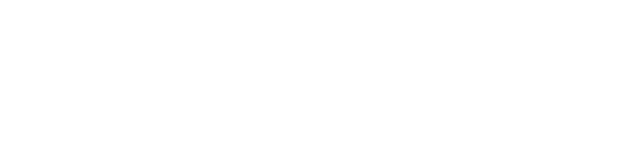
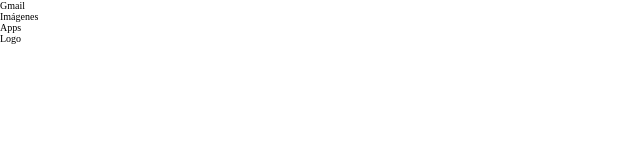
Before and after one commit to jimmy-bustillo/google-home-page, a plain HTML site: page index.html in a window 1280 px wide. Shown: the whole page, without its empty margins (0-640 px from the left). Drawn offline with Linux system fonts and the light colour scheme.

Commit message:
Se agrego el css al index, se formatearon los valores del navegador

```diff
--- a/index.html
+++ b/index.html
@@ -5,8 +5,18 @@
   <meta http-equiv="X-UA-Compatible" content="IE=edge">
   <meta name="viewport" content="width=device-width, initial-scale=1.0">
   <title>Google Home Page</title>
+  <link rel="stylesheet" href="./style.css">
 </head>
 <body>
-
+  <header class="header">
+    <nav class="nav">
+      <ul>
+        <li>Gmail</li>
+        <li>Imágenes</li>
+        <li>Apps</li>
+        <li>Logo</li>
+      </ul>
+    </nav>
+  </header>
 </body>
 </html>
--- a/style.css
+++ b/style.css
@@ -0,0 +1,9 @@
+* {
+  box-sizing: border-box;
+  padding: 0;
+  margin: 0;
+}
+
+html{
+  font-size: 62.5%;
+}
```
